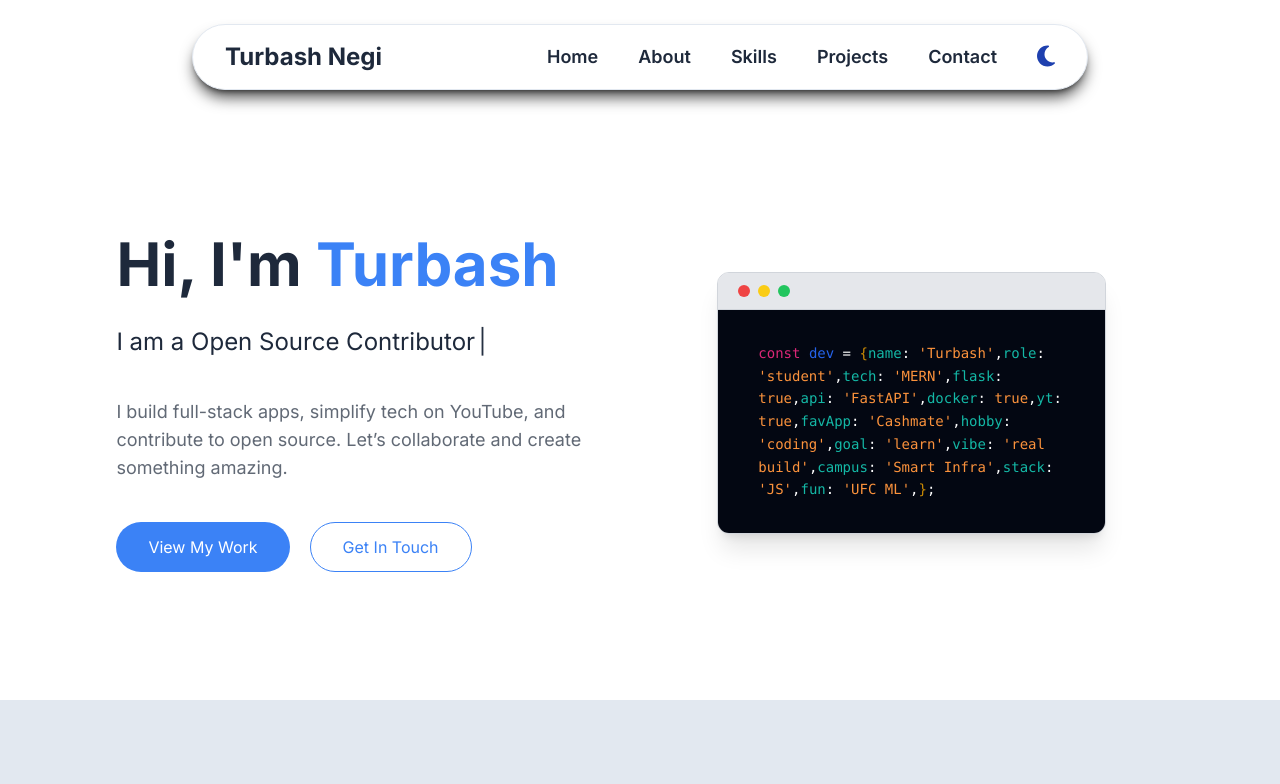
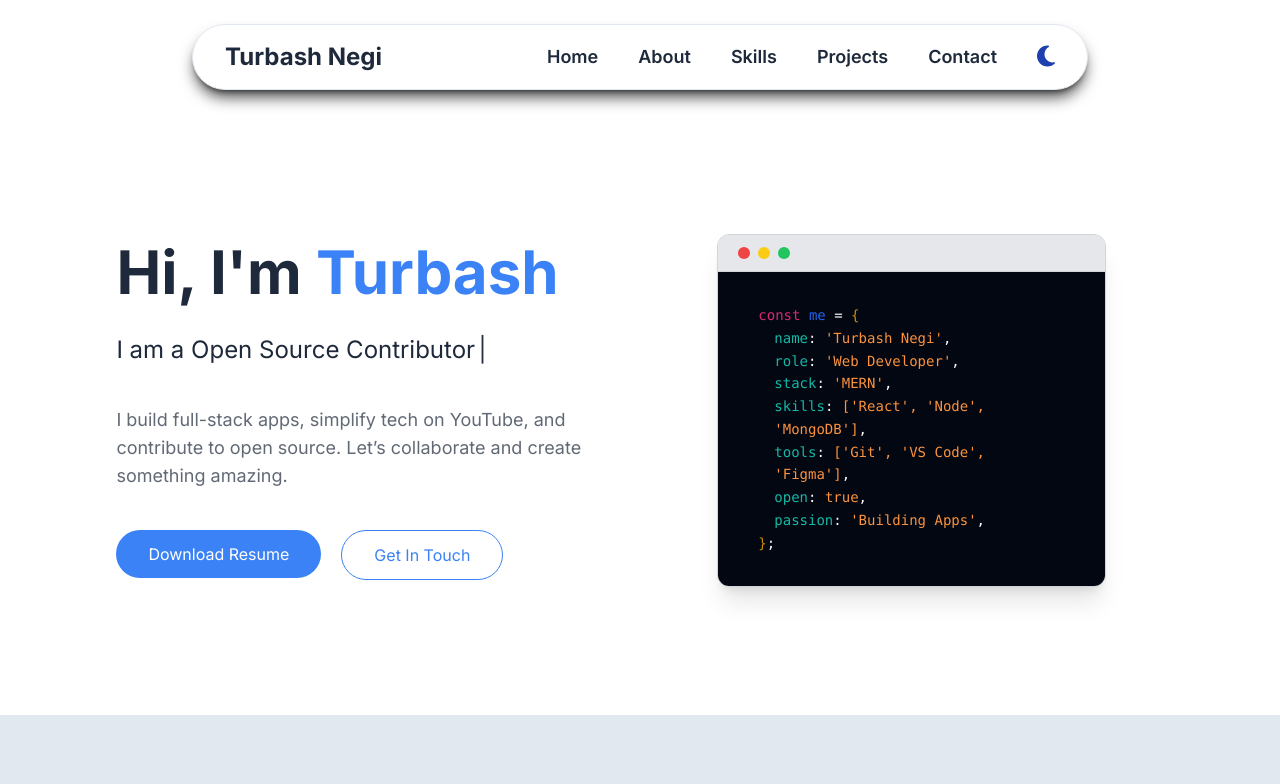
Before and after one commit to shikhar-ag87/Turbash-Portfolio-Website, a React (Create React App) app: page / in a window 1280 px wide. Shown: the top 784 px of the page. Built offline with nearby package versions, Linux system fonts and the light colour scheme.

Commit message:
Replaced the placeholder links with actual lins Also replaced the placeholder text with actual information Still some work is left killin it

```diff
--- a/src/components/Contact.js
+++ b/src/components/Contact.js
@@ -104,7 +104,7 @@ const Contact = () => {
           transition={{ duration: 0.6, delay: 0.2 }}
         >
           <motion.div
-            className="flex-1 bg-white dark:bg-[#142438] shadow-md rounded-xl p-6"
+            className="flex-1 bg-white dark:bg-[#142438] shadow-md rounded-xl p-4 xl:p-6"
             initial={{ y: 20, opacity: 0 }}
             whileInView={{ y: 0, opacity: 1 }}
             viewport={{ once: true }}
@@ -116,19 +116,19 @@ const Contact = () => {
             <p className="text-muted dark:text-muted-dark mb-4 flex items-center gap-2">
               <FaEnvelope className="text-2xl text-primary dark:text-primary-dark" />
               <span className="text-fg dark:text-fg-dark">
-                yourname@example.com
+                negirawatdeepi@gmail.com
               </span>
             </p>
             <p className="text-muted dark:text-muted-dark mb-4 flex items-center gap-2">
               <a
-                href="https://yourportfolio.com"
+                href="https://portfolio-website-ten-black-33.vercel.app"
                 target="_blank"
                 rel="noopener noreferrer"
                 className="text-fg dark:text-fg-dark hover:underline flex gap-2 hover:scale-105"
               >
                 <BiLinkExternal className="text-2xl text-primary dark:text-primary-dark" />
 
-                yourportfolio.com
+                My portfolio
               </a>
             </p>
 
@@ -141,7 +141,7 @@ const Contact = () => {
           </motion.div>
 
           <motion.div
-            className="flex-1 bg-white dark:bg-[#142438] shadow-md rounded-xl p-6"
+            className="flex-1 bg-white dark:bg-[#142438] shadow-md rounded-xl p-4 xl:p-6"
             initial={{ y: 20, opacity: 0 }}
             whileInView={{ y: 0, opacity: 1 }}
             viewport={{ once: true }}
@@ -162,7 +162,7 @@ const Contact = () => {
                 className="flex items-center gap-3"
               >
                 <a
-                  href="https://github.com/yourusername"
+                  href="https://github.com/Turbash"
                   target="_blank"
                   rel="noopener noreferrer"
                   className="text-primary dark:text-primary-dark hover:underline text-lg flex gap-2 hover:scale-105 transition-transform"
@@ -176,7 +176,7 @@ const Contact = () => {
                 className="flex items-center gap-3"
               >
                 <a
-                  href="https://linkedin.com/in/yourusername"
+                  href="https://linkedin.com/in/turbash-negi"
                   target="_blank"
                   rel="noopener noreferrer"
                   className="text-primary dark:text-primary-dark hover:underline text-lg flex gap-2 hover:scale-105 transition-transform"
@@ -190,7 +190,7 @@ const Contact = () => {
                 className="flex items-center gap-3"
               >
                 <a
-                  href="https://twitter.com/yourusername"
+                  href="https://twitter.com/Rawatdeepi27862"
                   target="_blank"
                   rel="noopener noreferrer"
                   className="text-primary dark:text-primary-dark hover:underline text-lg flex gap-2 hover:scale-105 transition-transform"
--- a/src/components/Footer.js
+++ b/src/components/Footer.js
@@ -10,15 +10,15 @@ const Footer = () => {
   const socialLinks = [
     {
       icon: <FaGithub className="text-xl" />,
-      href: "https://github.com/yourusername",
+      href: "https://github.com/Turbash",
     },
     {
       icon: <FaLinkedin className="text-xl" />,
-      href: "https://linkedin.com/in/yourusername",
+      href: "https://linkedin.com/in/turbash-negi",
     },
     {
       icon: <FaTwitter className="text-xl" />,
-      href: "https://twitter.com/yourusername",
+      href: "https://twitter.com/Rawatdeepi27862",
     },
   ];
 
--- a/src/components/Hero.js
+++ b/src/components/Hero.js
@@ -35,13 +35,17 @@ const Hero = () => {
               I build full-stack apps, simplify tech on YouTube, and contribute
               to open source. Let’s collaborate and create something amazing.
             </p>
-            <div className="mt-6 flex xs:flex-row flex-col gap-5 z-0 button-container">
+            <div className="mt-6 flex md:flex-row flex-col gap-5 z-0 button-container">
+              <a href='/TurbashResume.pdf' download>
               <button className="bg-primary text-white hover:bg-primary/90 rounded-full px-8 py-3 transition-scale duration-300 transform hover:scale-105">
-                View My Work
+                Download Resume
               </button>
+              </a>
+              <a href='#contact'>
               <button className="border border-primary dark:border-primary-dark text-primary dark:text-primary-dark hover:bg-primary/10 dark rounded-full px-8 py-3 transition-scale duration-300 transform hover:scale-105">
                 Get In Touch
               </button>
+              </a>
             </div>
           </div>
         </div>
@@ -56,42 +60,24 @@ const Hero = () => {
             <div className="px-6 sm:px-10 py-8 text-sm text-bg bg-gray-950 dark:bg-slate-950 leading-relaxed break-words">
               <pre className="whitespace-pre-wrap">
                 <span className="text-pink-600 dark:text-pink-400">const</span>{" "}
-                <span className="text-blue-600 dark:text-blue-300">dev</span> ={" "}
-                <span className="text-yellow-600 dark:text-yellow-400">
-                  &#123;
-                </span>
-                <span className="text-teal-500">name</span>:{" "}
-                <span className="text-orange-400">'Turbash'</span>,
-                <span className="text-teal-500">role</span>:{" "}
-                <span className="text-orange-400">'student'</span>,
-                <span className="text-teal-500">tech</span>:{" "}
-                <span className="text-orange-400">'MERN'</span>,
-                <span className="text-teal-500">flask</span>:{" "}
-                <span className="text-orange-400">true</span>,
-                <span className="text-teal-500">api</span>:{" "}
-                <span className="text-orange-400">'FastAPI'</span>,
-                <span className="text-teal-500">docker</span>:{" "}
-                <span className="text-orange-400">true</span>,
-                <span className="text-teal-500">yt</span>:{" "}
-                <span className="text-orange-400">true</span>,
-                <span className="text-teal-500">favApp</span>:{" "}
-                <span className="text-orange-400">'Cashmate'</span>,
-                <span className="text-teal-500">hobby</span>:{" "}
-                <span className="text-orange-400">'coding'</span>,
-                <span className="text-teal-500">goal</span>:{" "}
-                <span className="text-orange-400">'learn'</span>,
-                <span className="text-teal-500">vibe</span>:{" "}
-                <span className="text-orange-400">'real build'</span>,
-                <span className="text-teal-500">campus</span>:{" "}
-                <span className="text-orange-400">'Smart Infra'</span>,
-                <span className="text-teal-500">stack</span>:{" "}
-                <span className="text-orange-400">'JS'</span>,
-                <span className="text-teal-500">fun</span>:{" "}
-                <span className="text-orange-400">'UFC ML'</span>,
-                <span className="text-yellow-600 dark:text-yellow-400">
-                  &#125;
-                </span>
-                ;
+                <span className="text-blue-600 dark:text-blue-300">me</span> ={" "}
+                <span className="text-yellow-600 dark:text-yellow-400">&#123;</span>
+
+                <span className="block ml-4"><span className="text-teal-500">name</span>: <span className="text-orange-400">'Turbash Negi'</span>,</span>
+
+                <span className="block ml-4"><span className="text-teal-500">role</span>: <span className="text-orange-400">'Web Developer'</span>,</span>
+
+                <span className="block ml-4"><span className="text-teal-500">stack</span>: <span className="text-orange-400">'MERN'</span>,</span>
+
+                <span className="block ml-4"><span className="text-teal-500">skills</span>: <span className="text-orange-400">['React', 'Node', 'MongoDB']</span>,</span>
+
+                <span className="block ml-4"><span className="text-teal-500">tools</span>: <span className="text-orange-400">['Git', 'VS Code', 'Figma']</span>,</span>
+
+                <span className="block ml-4"><span className="text-teal-500">open</span>: <span className="text-orange-400">true</span>,</span>
+
+                <span className="block ml-4"><span className="text-teal-500">passion</span>: <span className="text-orange-400">'Building Apps'</span>,</span>
+
+                <span className="text-yellow-600 dark:text-yellow-400">&#125;</span>;
               </pre>
             </div>
           </div>
--- a/src/components/Projects.js
+++ b/src/components/Projects.js
@@ -7,8 +7,8 @@ const Projects = () => {
     description:
       "A secure and user-friendly web app for peer-to-peer money lending and group expense splitting. Features include real-time group tracking, transaction history, and a seamless UI for financial coordination between friends or small communities.",
     image: "/assets/cashmate.png",
-    github: "https://github.com/yourusername/cashmate",
-    liveDemo: "https://cashmate.vercel.app",
+    github: "https://github.com/SarveshShahane/CashMate",
+    liveDemo: "https://cash-mate-one.vercel.app",
     techStack: [
       { name: "React", color: "bg-blue-200 dark:bg-blue-100 text-blue-800" },
       { name: "Node.js", color: "bg-green-200 dark:bg-green-100 text-green-800" },
@@ -21,8 +21,8 @@ const Projects = () => {
     description:
       "A specialized logistics and inventory system designed for the International Space Station, enabling optimized stowage, item tracking, and storage space utilization using FastAPI and containerized deployment with Docker.",
     image: "/assets/isstow.png",
-    github: "https://github.com/yourusername/isstow",
-    liveDemo: "https://isstow.vercel.app",
+    github: "https://github.com/alaotach/ISStow",
+    liveDemo: "https://github.com/alaotach/ISStow",
     techStack: [
       { name: "FastAPI", color: "bg-purple-200 dark:bg-purple-100 text-purple-800" },
       { name: "Python", color: "bg-yellow-200 dark:bg-yellow-100 text-yellow-800" },
@@ -34,8 +34,8 @@ const Projects = () => {
     description:
       "A machine learning project that analyzes historical UFC data to predict fight outcomes. Incorporates model training, logistic regression, and finish type classification using Flask and scikit-learn, deployed with an interactive frontend.",
     image: "/assets/ufc.png",
-    github: "https://github.com/yourusername/ufc-fight-predictor",
-    liveDemo: "https://ufc-fight-predictor.vercel.app",
+    github: "https://github.com/Turbash/Ufc-Fight-Predictor",
+    liveDemo: "https://ufc-fight-pedictor.streamlit.app",
     techStack: [
       { name: "Python", color: "bg-yellow-200 dark:bg-yellow-100 text-yellow-800" },
       { name: "Flask", color: "bg-red-200 dark:bg-red-100 text-red-800" },
@@ -47,8 +47,8 @@ const Projects = () => {
     description:
       "A responsive and animated personal portfolio site with support for dark/light themes. Showcases projects, skills, and contact options using smooth Framer Motion transitions and Tailwind CSS for styling.",
     image: "/assets/portfolio.png",
-    github: "https://github.com/yourusername/portfolio",
-    liveDemo: "https://yourportfolio.vercel.app",
+    github: "https://github.com/Turbash/Portfolio-Website",
+    liveDemo: "https://portfolio-website-ten-black-33.vercel.app",
     techStack: [
       { name: "React", color: "bg-blue-200 dark:bg-blue-100 text-blue-800" },
       { name: "Tailwind CSS", color: "bg-cyan-200 dark:bg-cyan-100 text-cyan-800" },
```
